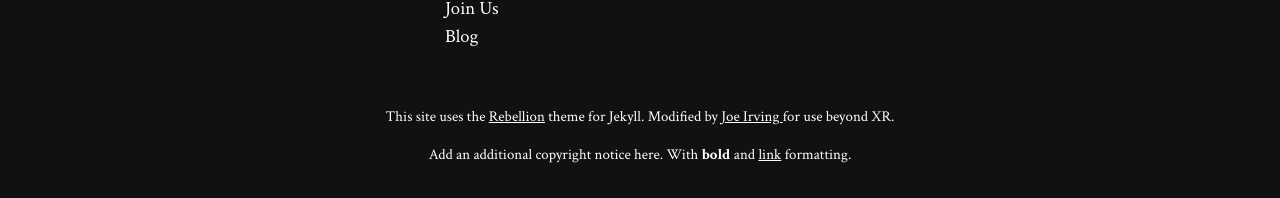
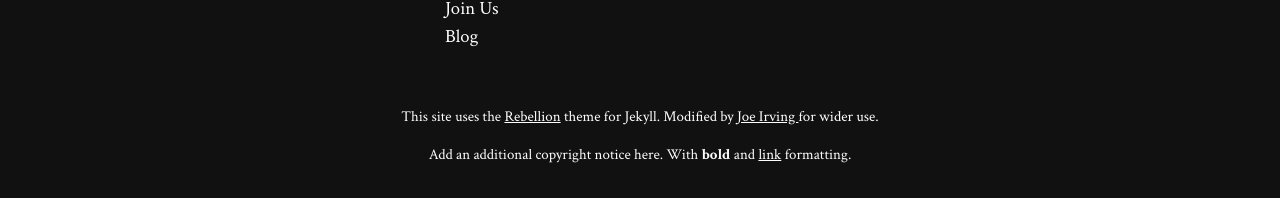
Before and after one commit to joe-irving/jekyll-rebellion, a Jekyll site: the page built from index.md, in a window 1280 px wide and 900 px high, scrolled down 6458 px. Shown: the part 699-897 px from the top of the window. Built offline with Jekyll 4.4.1, drawn with Linux system fonts in a browser that asks for light colours.

Commit message:
change footere message

```diff
--- a/_includes/footer.html
+++ b/_includes/footer.html
@@ -48,7 +48,7 @@
           This site uses the
           <a href="https://github.com/joe-irving/jekyll-rebellion/">Rebellion</a>
           theme for Jekyll. Modified by <a href="https://joe.irving.me.uk">Joe Irving
-          </a> for use beyond XR.
+          </a> for wider use.
         {% if site.copyright_notice %}
             {{ site.copyright_notice | liquify | markdownify }}
         {% endif %}
```
